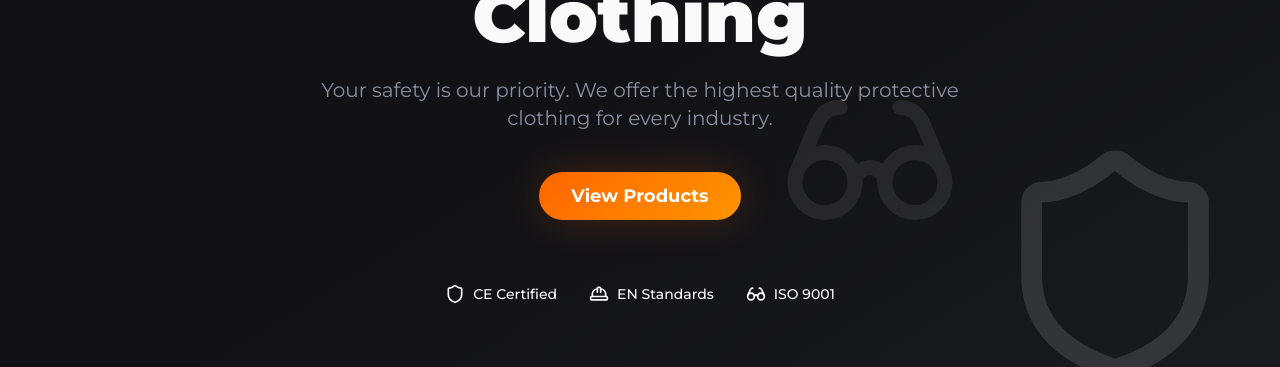
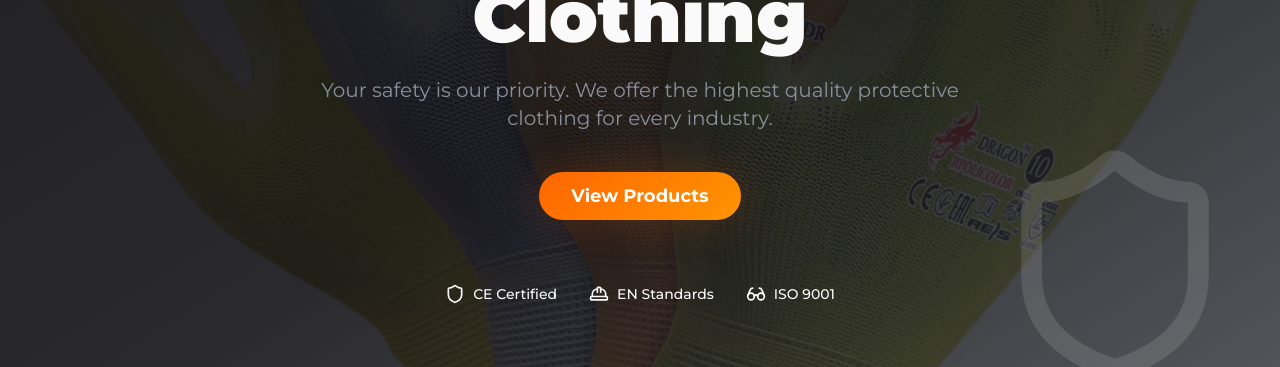
Before and after one commit to AlexDjangoX/drelix, a Next.js app: page / in a window 1280 px wide. Shown: the part 330-697 px from the top of the page. Built offline with nearby package versions, Linux system fonts and the light colour scheme; no server answers.

Commit message:
Add background image to HeroSection and remove unused decorative elements

```diff
--- a/src/components/HeroSection.tsx
+++ b/src/components/HeroSection.tsx
@@ -17,8 +17,10 @@ const HeroSection: React.FC = () => {
 
   return (
     <section className="relative min-h-screen flex items-center justify-center overflow-hidden">
-      {/* Background gradient */}
-      <div className="absolute inset-0 bg-gradient-to-br from-background via-background to-secondary/30" />
+      {/* Background image */}
+      <div className="absolute inset-0 bg-[url('/gloves.jpg')] bg-cover bg-center bg-no-repeat" />
+      {/* Overlay for text readability */}
+      <div className="absolute inset-0 bg-gradient-to-br from-background/95 via-background/90 to-secondary/80" />
 
       {/* Decorative elements – desaturated orange-brown, subtle */}
       <div className="absolute inset-0 overflow-hidden">
@@ -27,9 +29,6 @@ const HeroSection: React.FC = () => {
         </div>
         <div className="absolute bottom-20 right-10 opacity-[0.12]">
           <Shield size={250} className="text-primary-muted" />
-        </div>
-        <div className="absolute top-1/2 right-1/4 opacity-[0.08]">
-          <Glasses size={180} className="text-primary-muted" />
         </div>
       </div>
 
```
Also changed, not shown: public/gloves.jpg (added).
